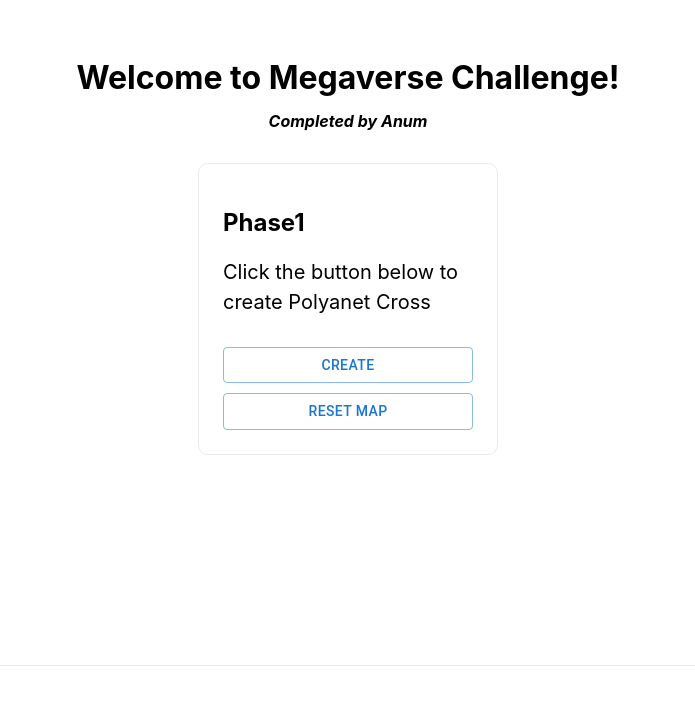
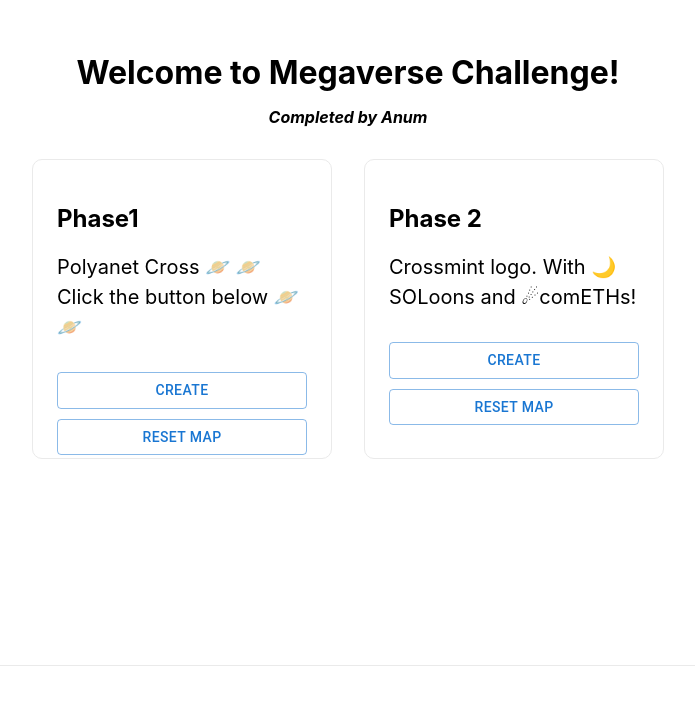
Before and after one commit to AnumQ/megaverse, a Next.js app: page / in a window 1280 px wide. Shown: the part 135-840 px from the top of the page, without its empty margins (292-987 px from the left). Built offline with nearby package versions, Linux system fonts and the light colour scheme; no server answers.

Commit message:
Add UI buttons; create and reset for phase2

```diff
--- a/pages/index.tsx
+++ b/pages/index.tsx
@@ -38,7 +38,7 @@
         <div className={styles.grid}>
           <div className={styles.card}>
             <h2>Phase1</h2>
-            <p>Click the button below to create Polyanet Cross</p>
+            <p>Polyanet Cross 🪐 🪐 Click the button below 🪐 🪐 </p>
             <br />
             <div>
               <Button variant="outlined" onClick={createPolyanets}>
@@ -47,6 +47,21 @@
             </div>
             <div>
               <Button variant="outlined" onClick={deletePolyanets}>
+                Reset Map
+              </Button>
+            </div>
+          </div>
+          <div className={styles.card}>
+            <h2>Phase 2</h2>
+            <p>Crossmint logo. With 🌙SOLoons and ☄comETHs!</p>
+            <br />
+            <div>
+              <Button variant="outlined" onClick={() => {}}>
+                Create
+              </Button>
+            </div>
+            <div>
+              <Button variant="outlined" onClick={() => {}}>
                 Reset Map
               </Button>
             </div>
--- a/styles/Home.module.css
+++ b/styles/Home.module.css
@@ -89,7 +89,9 @@
   border: 1px solid #eaeaea;
   border-radius: 10px;
   transition: color 0.15s ease, border-color 0.15s ease;
-  max-width: 300px;
+
+  width: 300px;
+  height: 300px;
 }
 
 .card div {
```
